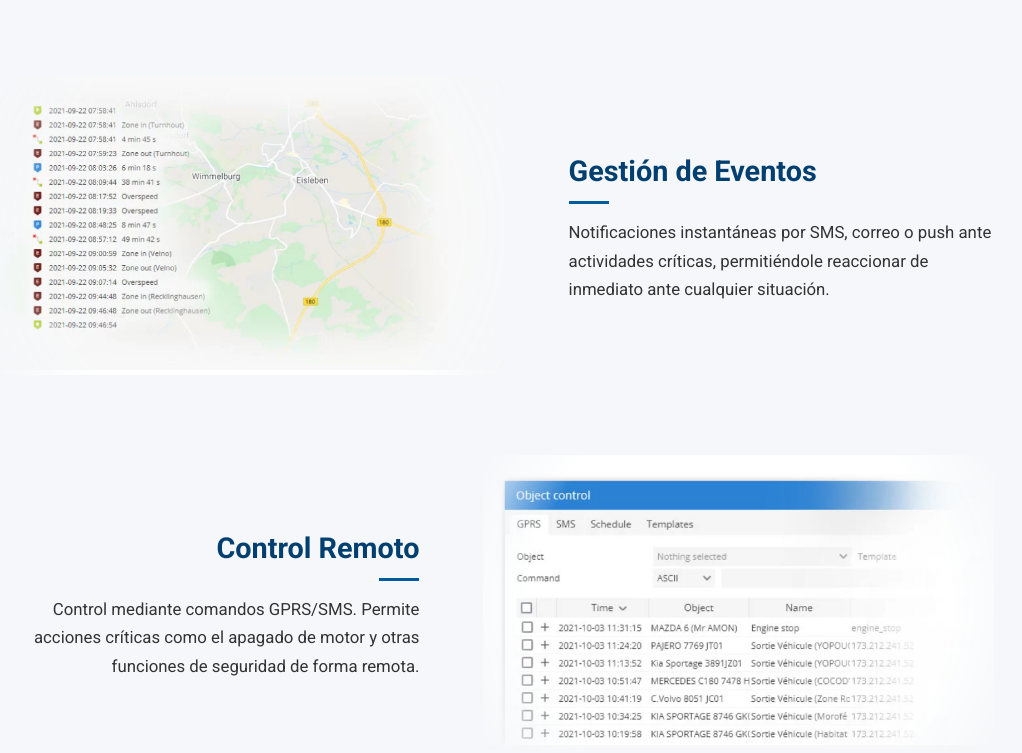
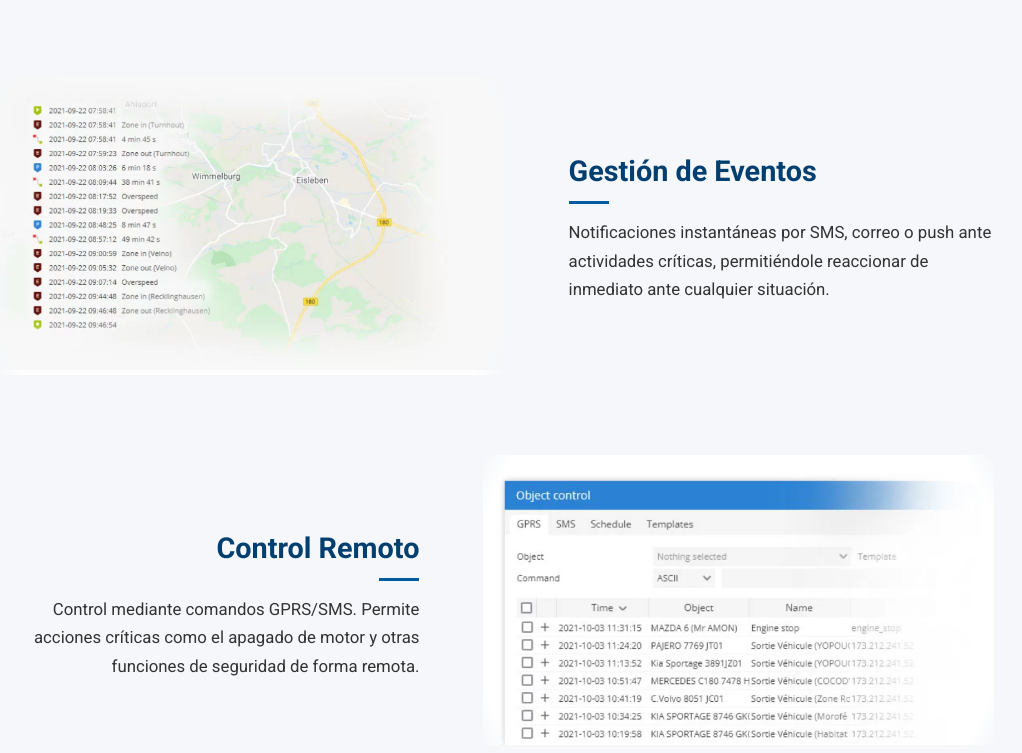
Before and after one commit to aaronriquelme1001-pixel/vikargps-landing, a plain HTML site: page index.html in a window 1280 px wide. Shown: the part 4192-4945 px from the top of the page, without its empty margins (146-1168 px from the left). Drawn offline with Linux system fonts and the light colour scheme.

Commit message:
Reduce image fade intensity

```diff
--- a/index.html
+++ b/index.html
@@ -431,7 +431,7 @@
                         linear-gradient(to left, black 85%, transparent 100%),
                         linear-gradient(to top, black 85%, transparent 100%);
             mask-composite: intersect;
-            -webkit-mask-image: radial-gradient(circle, black 70%, transparent 100%);
+            -webkit-mask-image: radial-gradient(circle, black 90%, transparent 100%);
         }
 
         .feature-text {
```
